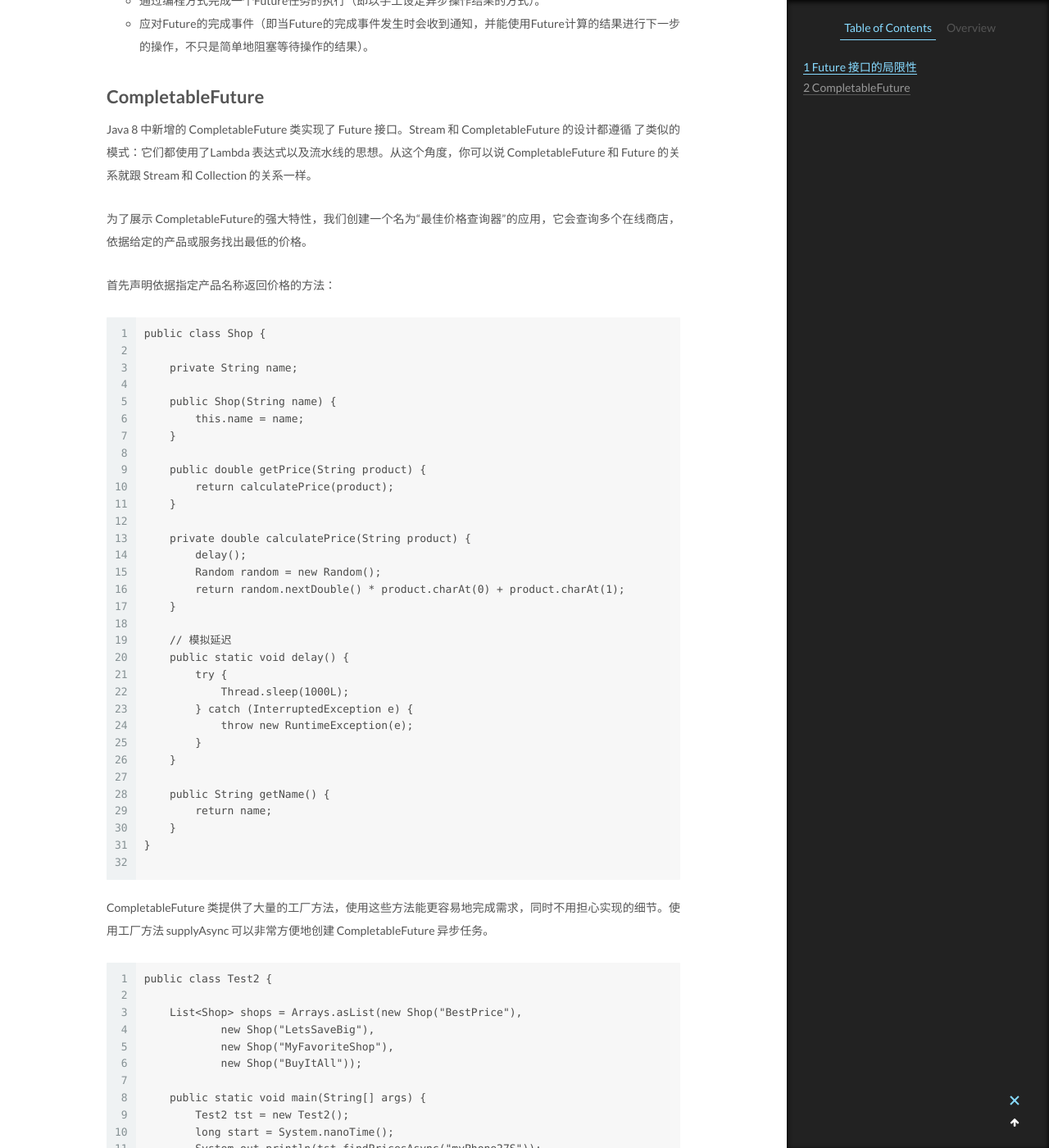
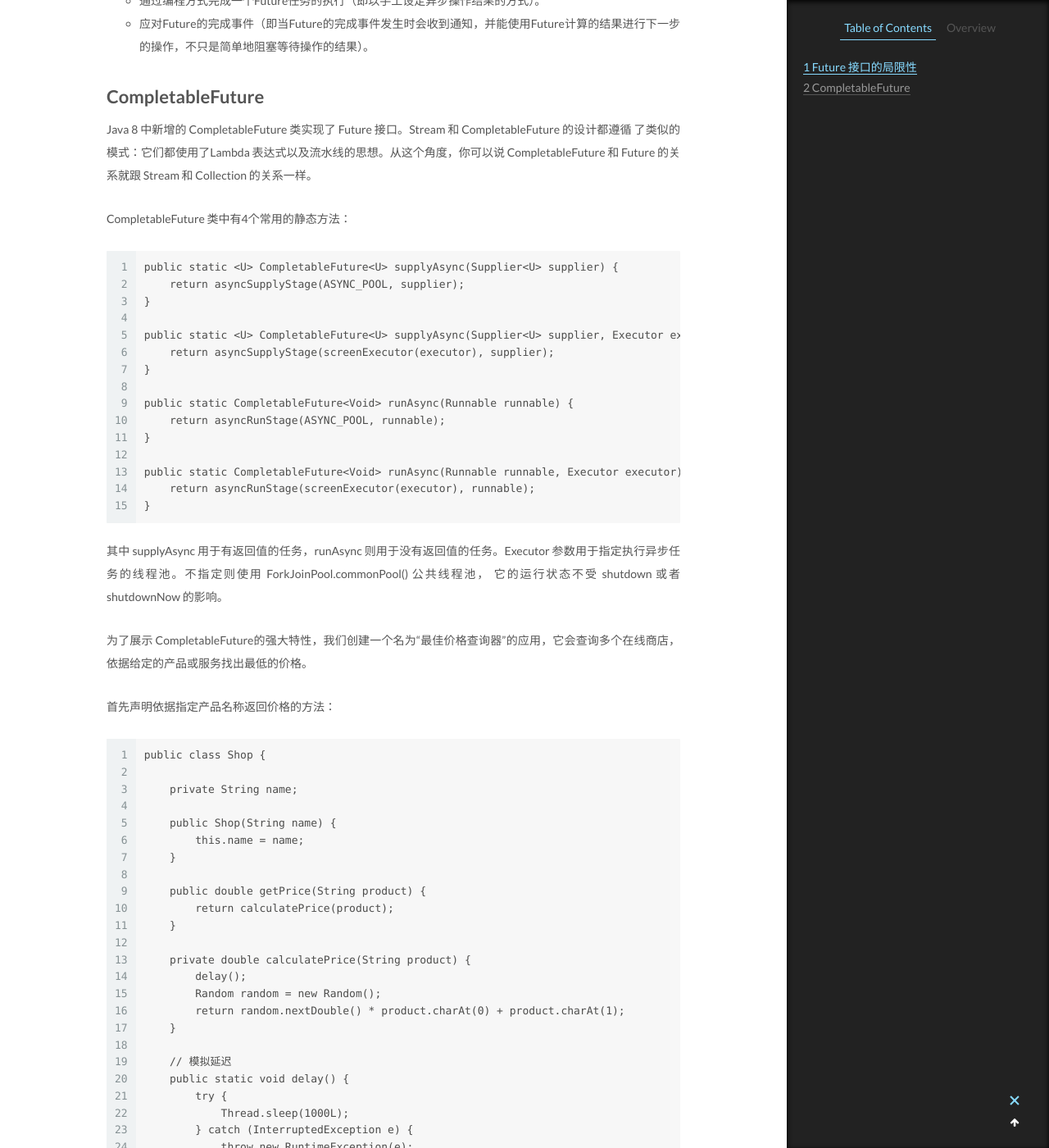
Before and after one commit to ethendev/ethendev.github.io, a Jekyll site: the page built from _posts/2018-08-14-java-CompletableFuture.md, in a window 1280 px wide and 1400 px high, scrolled down 721 px. Shown: the whole window at 82% size. Built offline with Jekyll 4.4.1, drawn with Linux system fonts in a browser that asks for light colours; comment, search, counter and statistics services are not loaded.

Commit message:
update post about completableFuture

````diff
--- a/_posts/2018-08-14-java-CompletableFuture.md
+++ b/_posts/2018-08-14-java-CompletableFuture.md
@@ -29,6 +29,27 @@ keywords: Java,CompletableFuture
 Java 8 中新增的 CompletableFuture 类实现了 Future 接口。Stream 和 CompletableFuture 的设计都遵循
 了类似的模式：它们都使用了Lambda 表达式以及流水线的思想。从这个角度，你可以说
 CompletableFuture 和 Future 的关系就跟 Stream 和 Collection 的关系一样。
+
+
+CompletableFuture 类中有4个常用的静态方法：
+```
+public static <U> CompletableFuture<U> supplyAsync(Supplier<U> supplier) {
+    return asyncSupplyStage(ASYNC_POOL, supplier);
+}
+
+public static <U> CompletableFuture<U> supplyAsync(Supplier<U> supplier, Executor executor) {
+    return asyncSupplyStage(screenExecutor(executor), supplier);
+}
+
+public static CompletableFuture<Void> runAsync(Runnable runnable) {
+    return asyncRunStage(ASYNC_POOL, runnable);
+}
+
+public static CompletableFuture<Void> runAsync(Runnable runnable, Executor executor) {
+    return asyncRunStage(screenExecutor(executor), runnable);
+}
+```
+其中 supplyAsync 用于有返回值的任务，runAsync 则用于没有返回值的任务。Executor 参数用于指定执行异步任务的线程池。不指定则使用 ForkJoinPool.commonPool() 公共线程池， 它的运行状态不受 shutdown 或者 shutdownNow 的影响。
 
 
 为了展示 CompletableFuture的强大特性，我们创建一个名为“最佳价格查询器”的应用，它会查询多个在线商店，依据给定的产品或服务找出最低的价格。
````
